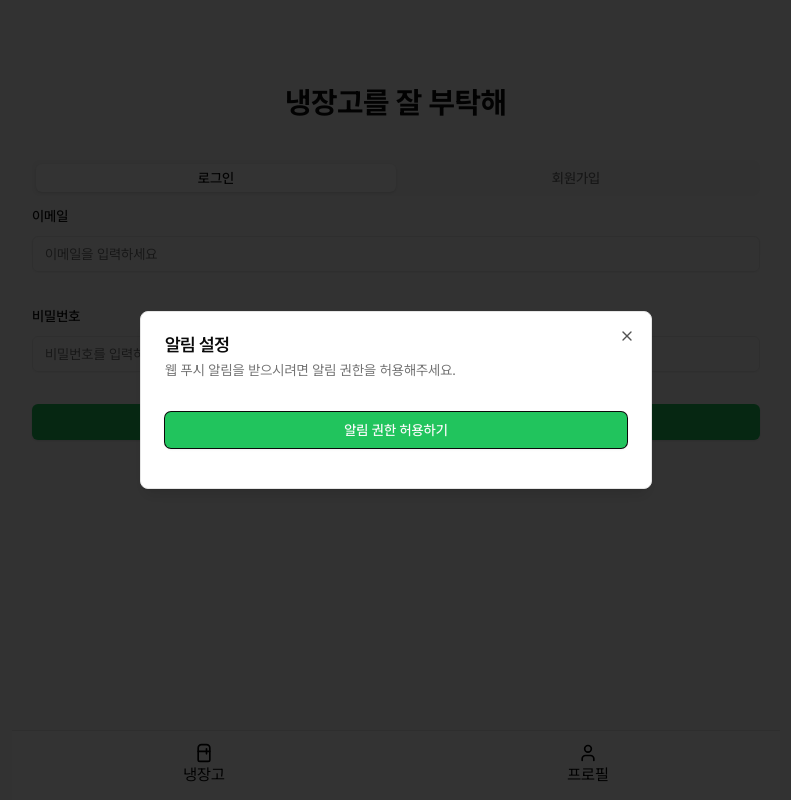
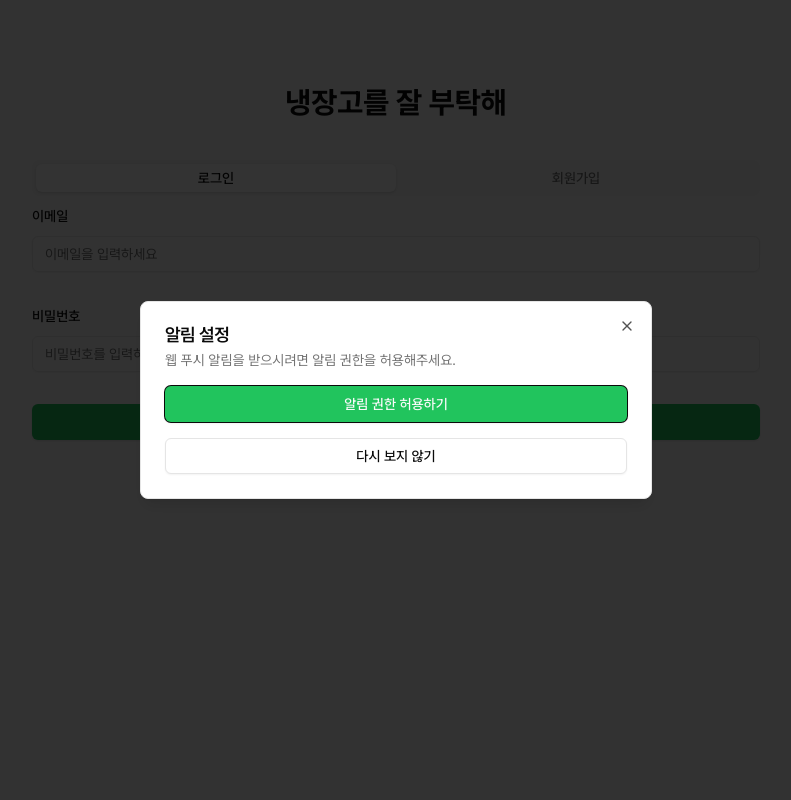
Before and after one commit to nemokoala/njb-front, a Next.js app: page /auth in a window 1280 px wide. Shown: the whole page, without its empty margins (244-1035 px from the left). Built offline with nearby package versions, Linux system fonts and the light colour scheme.

Commit message:
feat: bottom-nav 숨김 조건 추가 및 manifest 수정

```diff
--- a/components/bottom-nav.tsx
+++ b/components/bottom-nav.tsx
@@ -11,9 +11,17 @@
   const pathname = usePathname();
   const { getParam } = useUrlQuery();
   const refrigeratorId = getParam('refrigeratorId') as string;
+  const hideRouter = ['/auth'];
 
   return (
-    <nav className="mx-auto h-[70px] w-full max-w-screen-md border-t bg-background bg-white">
+    <AnimatePresence>
+      <motion.div
+        className="mx-auto h-[70px] w-full max-w-screen-md border-t bg-background bg-white"
+        initial={{ opacity: 0, y: '100%' }}
+        animate={hideRouter.includes(pathname) ? { opacity: 0, y: '100%' } : { opacity: 1, y: 0 }}
+        exit={{ opacity: 0, y: '100%' }}
+        transition={{ type: 'spring', stiffness: 300, damping: 30 }}
+      >
         <div className="relative mx-auto flex max-w-screen-md justify-around py-3">
           <motion.div
             layout
@@ -81,7 +89,8 @@
             </Link>
           </motion.div>
         </div>
-    </nav>
+      </motion.div>
+    </AnimatePresence>
   );
 }
 
--- a/providers/notification-provider.tsx
+++ b/providers/notification-provider.tsx
@@ -23,7 +23,7 @@
             <DialogTitle>알림 설정</DialogTitle>
             <DialogDescription>웹 푸시 알림을 받으시려면 알림 권한을 허용해주세요.</DialogDescription>
           </DialogHeader>
-          <div className="flex flex-col gap-4 py-4">
+          <div className="flex flex-col gap-4 pt-4">
             <Button
               onClick={() => {
                 setWebNotification();
@@ -33,6 +33,16 @@
             >
               알림 권한 허용하기
             </Button>
+            <Button
+              onClick={() => {
+                localStorage.setItem('notification', 'false');
+                setOpen(false);
+              }}
+              className="w-full"
+              variant="outline"
+            >
+              다시 보지 않기
+            </Button>
           </div>
         </DialogContent>
       </Dialog>
```
Also changed, not shown: app/manifest.json. Lines whose indentation alone changed are shown as unchanged.
